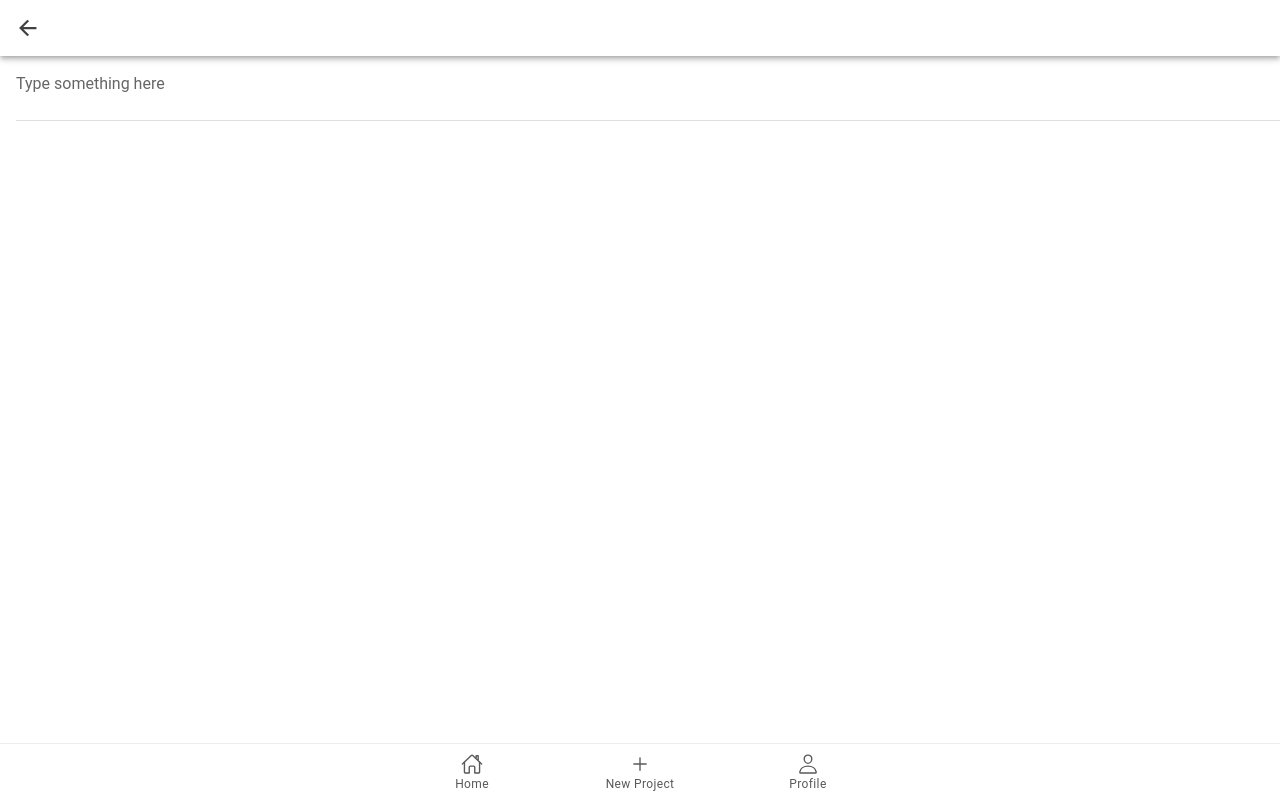
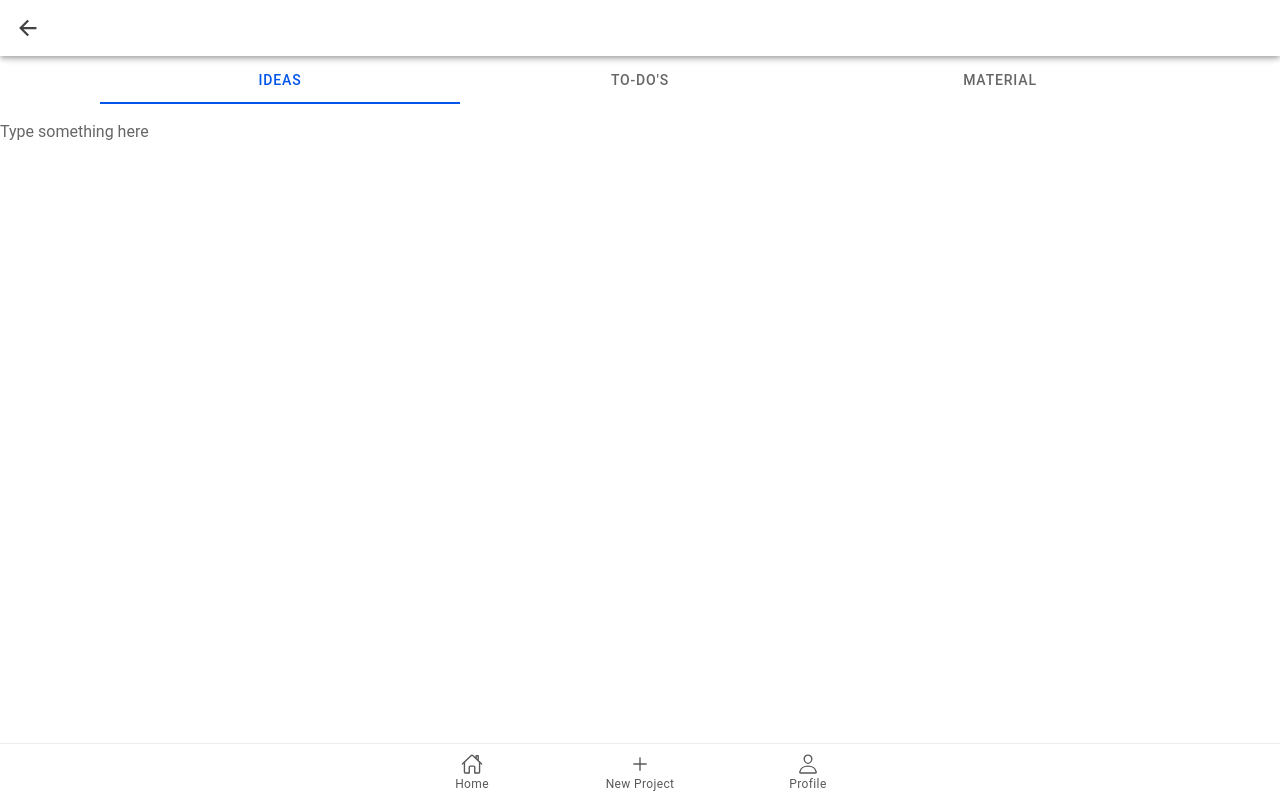
Before and after one commit to h-nyman/SewManyProjects, a React (Vite) app: page /projects/1 in a window 1280 px wide. Built offline with nearby package versions, Linux system fonts and the light colour scheme; no server answers; the database is empty; sample sign-in values are in the browser's storage.

Commit message:
added semgments

```diff
--- a/src/pages/ProjectPage.tsx
+++ b/src/pages/ProjectPage.tsx
@@ -1,4 +1,4 @@
-import { IonBackButton, IonButton, IonButtons, IonCol, IonContent, IonGrid, IonHeader, IonIcon, IonInput, IonItem, IonList, IonModal, IonPage, IonRow, IonSelect, IonSelectOption, IonTextarea, IonTitle, IonToolbar } from '@ionic/react';
+import { IonBackButton, IonButton, IonButtons, IonCol, IonContent, IonGrid, IonHeader, IonIcon, IonInput, IonItem, IonLabel, IonList, IonModal, IonPage, IonRow, IonSegment, IonSegmentButton, IonSegmentContent, IonSegmentView, IonSelect, IonSelectOption, IonTextarea, IonTitle, IonToolbar } from '@ionic/react';
 import './Tab2.css';
 import { useParams } from 'react-router';
 import { useEffect, useRef, useState } from 'react';
@@ -69,17 +69,6 @@ const ProjectPage: React.FC = () => {
                   </IonButton>
                 </IonCol>
               </IonRow>
-              <IonRow className="ion-align-items-center">
-                <IonCol size="auto">
-                  <IonButton size="small">Ideas</IonButton>
-                </IonCol>
-                <IonCol size="auto">
-                <IonButton size="small">To-Do's</IonButton>
-                </IonCol>
-                <IonCol size="auto">
-                <IonButton size="small">Material</IonButton>
-                </IonCol>
-              </IonRow>
             </IonGrid>
             <IonList>
               <IonItem>
@@ -124,7 +113,19 @@ const ProjectPage: React.FC = () => {
             </IonItem>
           </IonContent>
         </IonModal>
-        <IonItem>
+        <IonSegment value="first">
+          <IonSegmentButton value="first" contentId="first">
+            <IonLabel>Ideas</IonLabel>
+          </IonSegmentButton>
+          <IonSegmentButton value="second" contentId="second">
+            <IonLabel>To-do's</IonLabel>
+          </IonSegmentButton>
+          <IonSegmentButton value="third" contentId="third">
+            <IonLabel>Material</IonLabel>
+          </IonSegmentButton>
+        </IonSegment>
+        <IonSegmentView>
+          <IonSegmentContent id="first">
             <IonTextarea
               placeholder="Type something here"
               autoGrow={true}
@@ -132,7 +133,10 @@ const ProjectPage: React.FC = () => {
               debounce={1000}
               onIonInput={(event) => onIdeasChange(event.detail.value ?? '')}
             ></IonTextarea>
-        </IonItem>
+          </IonSegmentContent>
+          <IonSegmentContent id="second">Second</IonSegmentContent>
+          <IonSegmentContent id="third">Third</IonSegmentContent>
+        </IonSegmentView>
       </IonContent>
     </IonPage>
   );
```
Lines whose indentation alone changed are shown as unchanged.
